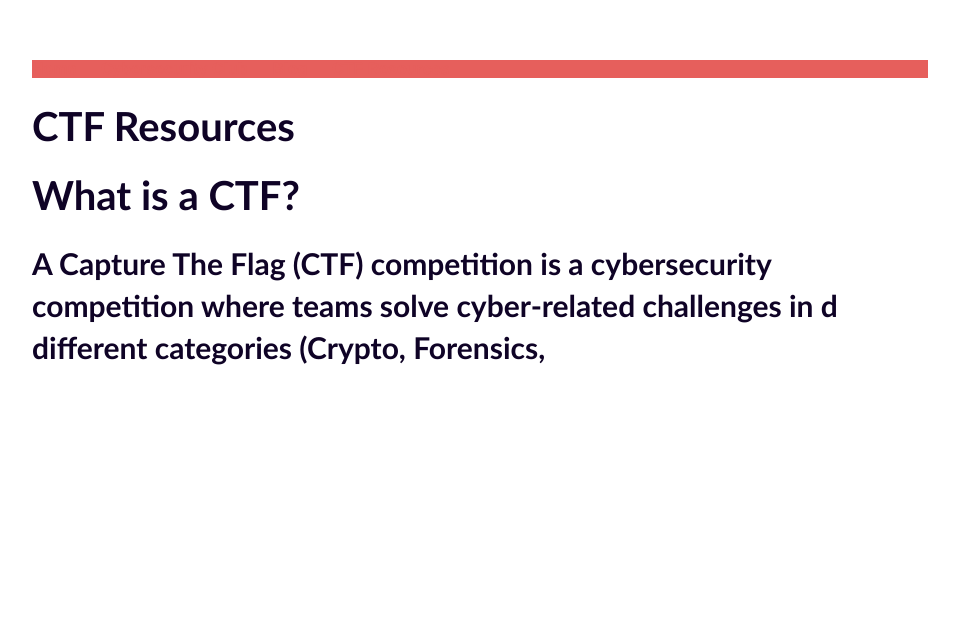
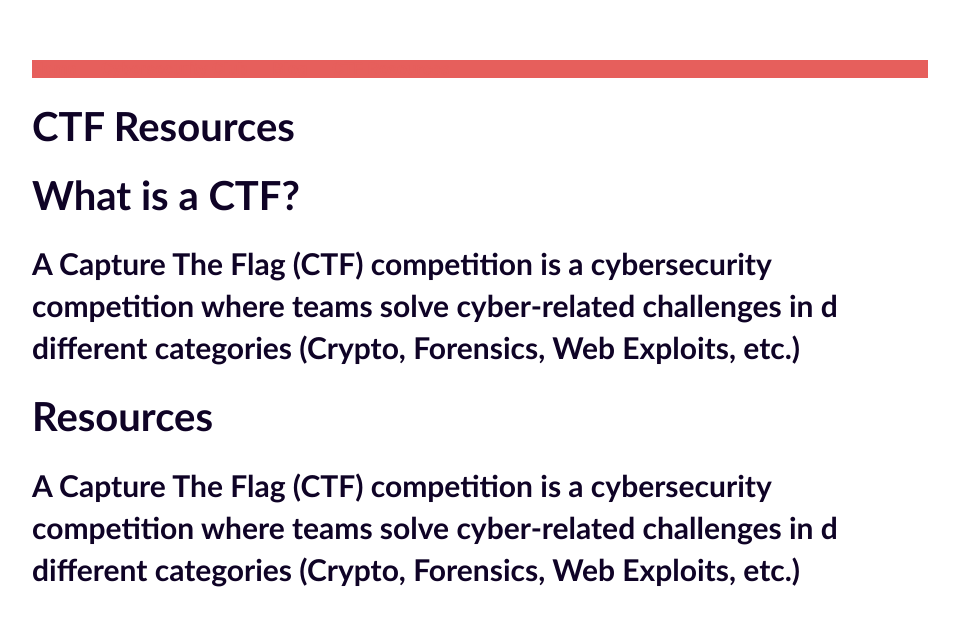
Before and after one commit to shricubed/shricubed.github.io, a Jekyll site: the page built from ctf/index.html, in a window 1280 px wide. Shown: the top 626 px of the page, without its empty margins (160-1119 px from the left). Built offline with Jekyll 4.4.1, drawn with Linux system fonts in a browser that asks for light colours.

Commit message:
Update index.html

```diff
--- a/ctf/index.html
+++ b/ctf/index.html
@@ -7,6 +7,13 @@
 	<h1>What is a CTF?</h1>
 	<div class="blurb">
         		<h2>A Capture The Flag (CTF) competition is a cybersecurity competition where teams solve cyber-related challenges in d
-		different categories (Crypto, Forensics, </h2>
+		different categories (Crypto, Forensics, Web Exploits, etc.) </h2>
 
       	</div><!-- /.blurb -->
+
+	<h1>Resources</h1>
+	<div class="blurb">
+        		<h2>A Capture The Flag (CTF) competition is a cybersecurity competition where teams solve cyber-related challenges in d
+		different categories (Crypto, Forensics, Web Exploits, etc.) </h2>
+
+      	</div><!-- /.blurb -->
```
